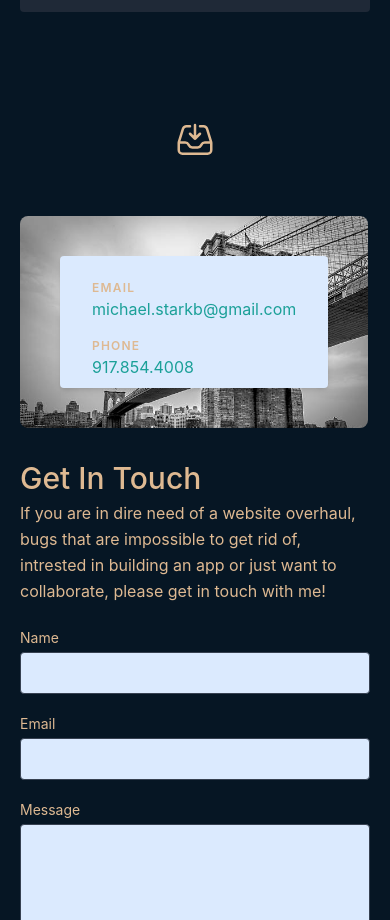
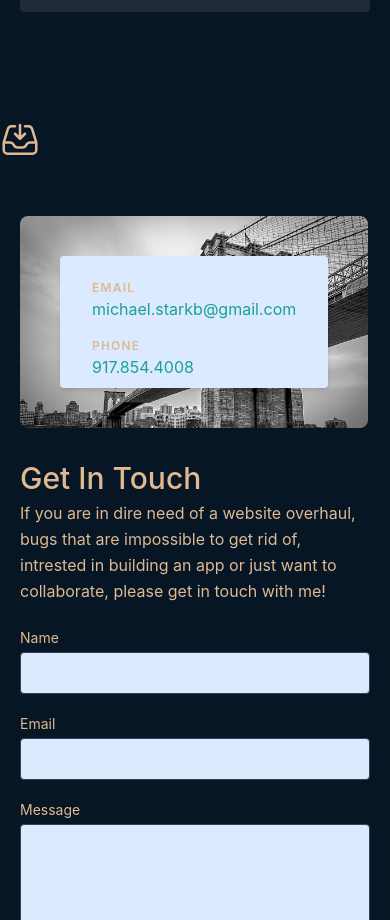
Before and after one commit to michaelbryanstark/new-portfolio, a React (Create React App) app: page / in a window 390 px wide. Shown: the part 3700-4620 px from the top of the page. Built offline with nearby package versions, Linux system fonts and the light colour scheme.

Commit message:
removed mx auto so heroicons stay centereed on mobile

```diff
--- a/src/components/Contact.js
+++ b/src/components/Contact.js
@@ -35,7 +35,7 @@ export default function Contact() {
   return (
     <>
     <section id="contact" className="relative pt-20">
-    <svg xmlns="http://www.w3.org/2000/svg" fill="none" viewBox="0 0 24 24" stroke-width="1.5" stroke="currentColor" class="flex flex-wrap justify-center text-[#DEB992] mx-auto inline-block w-10 mb-4">
+    <svg xmlns="http://www.w3.org/2000/svg" fill="none" viewBox="0 0 24 24" stroke-width="1.5" stroke="currentColor" class="flex flex-wrap justify-center text-[#DEB992] inline-block w-10 mb-4">
       <path stroke-linecap="round" stroke-linejoin="round" d="M9 3.75H6.912a2.25 2.25 0 00-2.15 1.588L2.35 13.177a2.25 2.25 0 00-.1.661V18a2.25 2.25 0 002.25 2.25h15A2.25 2.25 0 0021.75 18v-4.162c0-.224-.034-.447-.1-.661L19.24 5.338a2.25 2.25 0 00-2.15-1.588H15M2.25 13.5h3.86a2.25 2.25 0 012.012 1.244l.256.512a2.25 2.25 0 002.013 1.244h3.218a2.25 2.25 0 002.013-1.244l.256-.512a2.25 2.25 0 012.013-1.244h3.859M12 3v8.25m0 0l-3-3m3 3l3-3" />
     </svg>
     <div className="container px-5 py-10 mx-auto flex sm:flex-nowrap flex-wrap">
```
